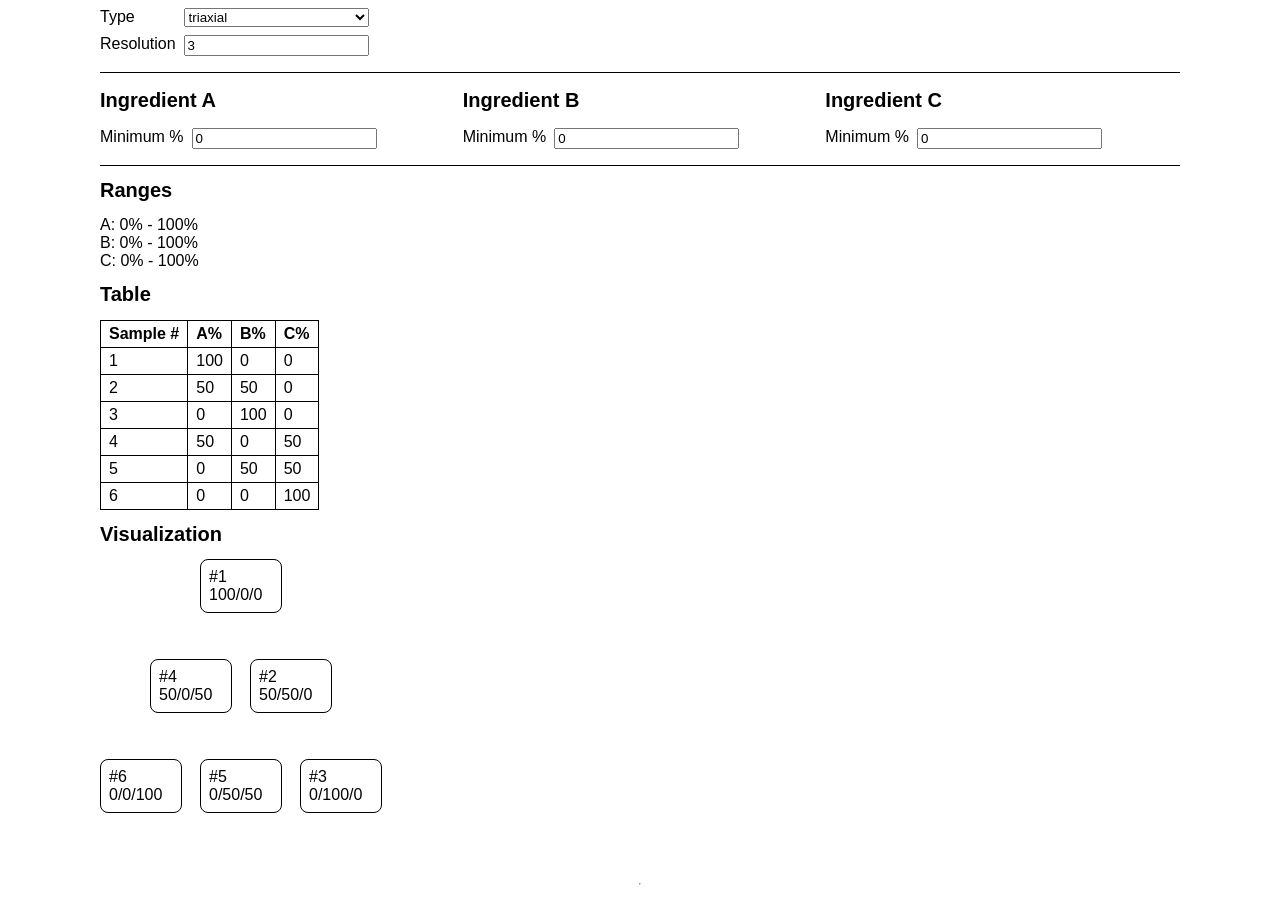
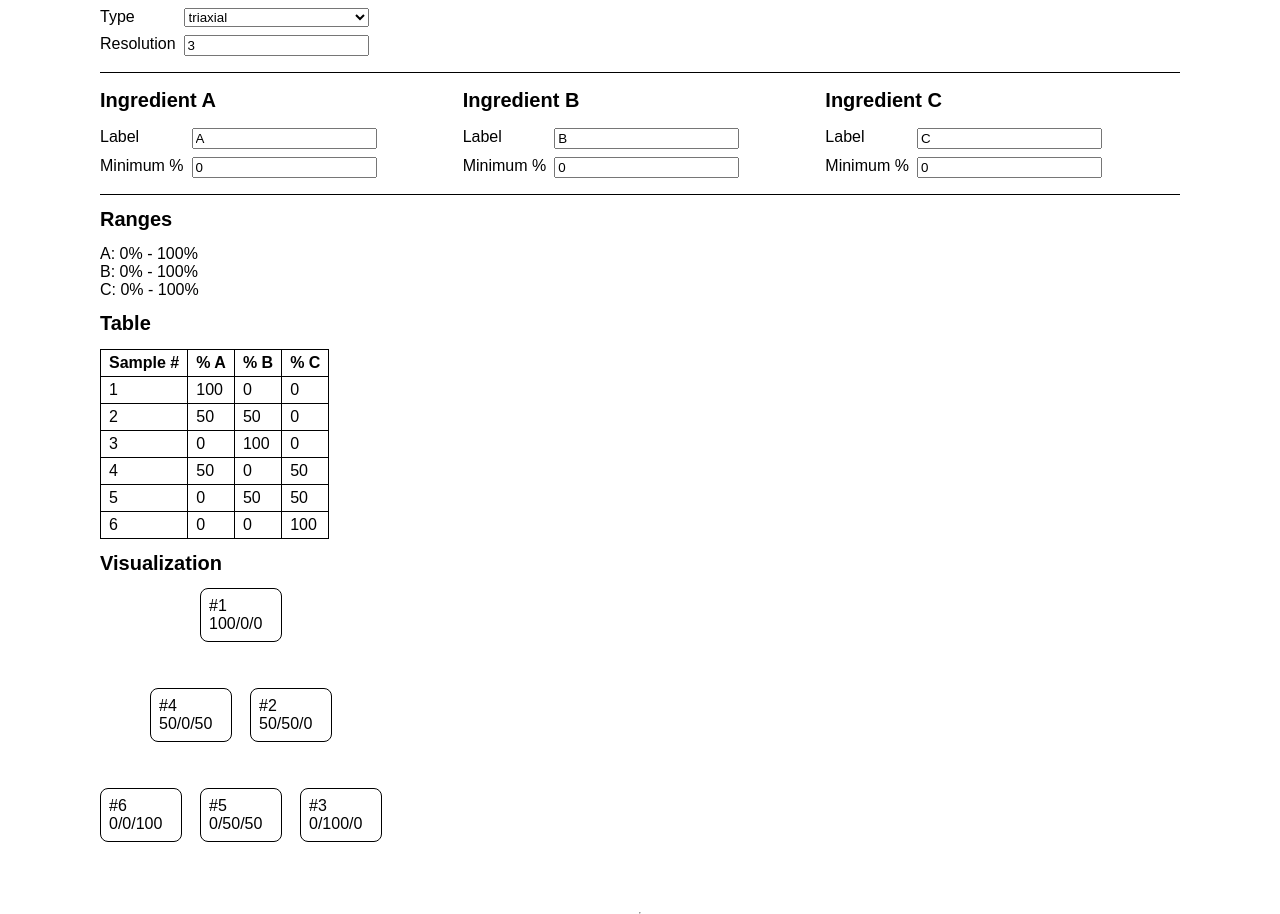
Before and after one commit to 12eh/blend-tool, a React (Vite) app: page / in a window 1280 px wide. Before the commit the page ends 885 px from the top, so only its background shows below. Built offline with nearby package versions, Linux system fonts and the light colour scheme.

Commit message:
Add labels for ingredients

```diff
--- /dev/null
+++ b/src/TextInput.tsx
@@ -0,0 +1,28 @@
+import { useState, type ReactElement } from "react";
+
+type Props = {
+  id: string;
+  label: string;
+  defaultValue: string;
+  onChange: (newValue: string) => void;
+};
+
+export function TextInput(props: Props): ReactElement<Props> {
+  const { id, label, defaultValue, onChange } = props;
+  const [value, setValue] = useState(defaultValue);
+
+  return (
+    <>
+      <label htmlFor={id}>{label}</label>
+      <input
+        id={id}
+        value={value}
+        onChange={(e) => {
+          const newValue = e.target.value;
+          setValue(newValue);
+          onChange(newValue);
+        }}
+      />
+    </>
+  );
+}
--- a/src/TriaxialBlend.tsx
+++ b/src/TriaxialBlend.tsx
@@ -1,11 +1,15 @@
 import { useEffect, useState, type ReactElement } from "react";
 import "./TriaxialBlend.css";
 import { NumericInput } from "./NumericInput";
+import { TextInput } from "./TextInput";
 
 const defaultFormValues = {
   minA: 0,
   minB: 0,
   minC: 0,
+  labelA: "A",
+  labelB: "B",
+  labelC: "C",
 };
 type FormValues = typeof defaultFormValues;
 type FormProps = {
@@ -22,6 +26,12 @@ export function TriaxialBlendForm(props: FormProps): ReactElement<FormProps> {
     <div className="three-column">
       <div className="column-one form-area">
         <h1>Ingredient A</h1>
+        <TextInput
+          id="label-a"
+          label="Label"
+          defaultValue={values.labelA}
+          onChange={(v) => setValues({ ...values, labelA: v })}
+        />
         <NumericInput
           id="min-a"
           label="Minimum %"
@@ -32,6 +42,12 @@ export function TriaxialBlendForm(props: FormProps): ReactElement<FormProps> {
       </div>
       <div className="column-two form-area">
         <h1>Ingredient B</h1>
+        <TextInput
+          id="label-b"
+          label="Label"
+          defaultValue={values.labelB}
+          onChange={(v) => setValues({ ...values, labelB: v })}
+        />
         <NumericInput
           id="min-b"
           label="Minimum %"
@@ -42,6 +58,12 @@ export function TriaxialBlendForm(props: FormProps): ReactElement<FormProps> {
       </div>
       <div className="column-three form-area">
         <h1>Ingredient C</h1>
+        <TextInput
+          id="label-a"
+          label="Label"
+          defaultValue={values.labelC}
+          onChange={(v) => setValues({ ...values, labelC: v })}
+        />
         <NumericInput
           id="min-c"
           label="Minimum %"
@@ -97,16 +119,16 @@ export function TriaxialBlend(props: ResultsProps): ReactElement<ResultsProps> {
   return (
     <>
       <h1>Ranges</h1>
-      A: {formValues.minA}% - {maxA}%<br />
-      B: {formValues.minB}% - {maxB}%<br />
-      C: {formValues.minC}% - {maxC}%<br />
+      {formValues.labelA}: {formValues.minA}% - {maxA}%<br />
+      {formValues.labelB}: {formValues.minB}% - {maxB}%<br />
+      {formValues.labelC}: {formValues.minC}% - {maxC}%<br />
       <h1>Table</h1>
       <table>
         <thead>
           <th>Sample #</th>
-          <th>A%</th>
-          <th>B%</th>
-          <th>C%</th>
+          <th>% {formValues.labelA}</th>
+          <th>% {formValues.labelB}</th>
+          <th>% {formValues.labelC}</th>
         </thead>
         <tbody>
           {samples.map((s) => (
```
